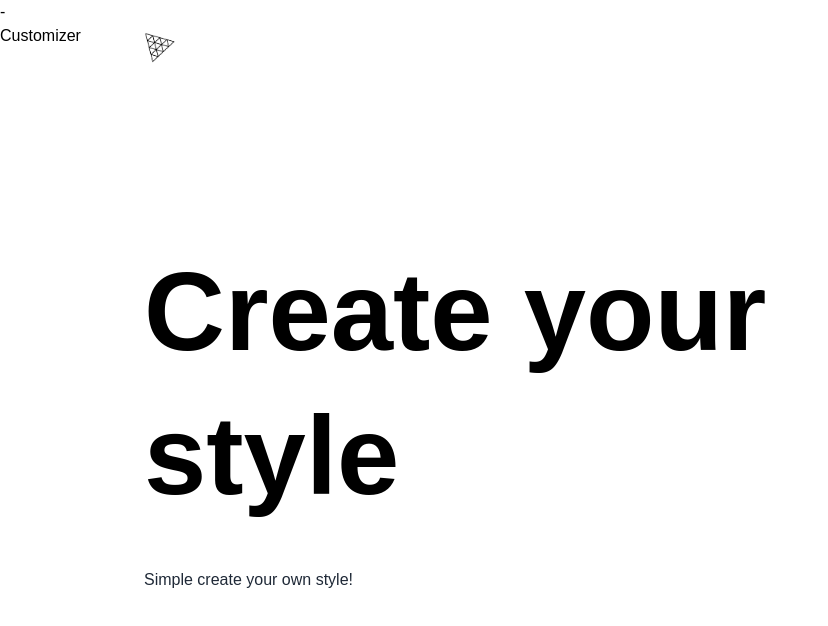
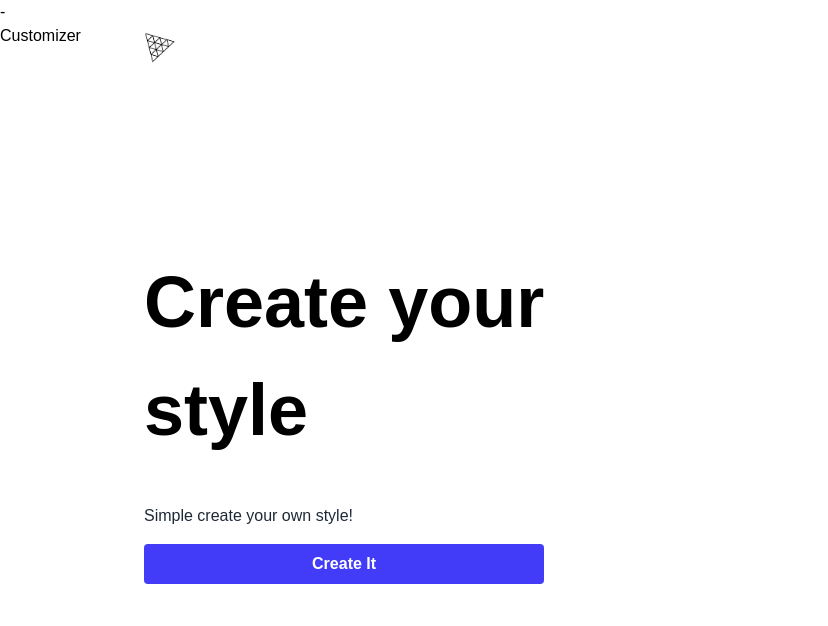
Before and after one commit to GedasIncirauskas/t-shirt-app, a React (Vite) app: page / in a window 1280 px wide. Shown: the top 626 px of the page, without its empty margins (0-828 px from the left). Built offline with nearby package versions, Linux system fonts and the light colour scheme; a web font is replaced by a local one.

Commit message:
add button and style

```diff
--- a/src/pages/Home.jsx
+++ b/src/pages/Home.jsx
@@ -7,6 +7,7 @@ import {
   slideAnimation,
   headContentAnimation,
 } from "../config/motion";
+import { Button } from "../components";
 import { icon } from "../icon";
 
 const Home = () => {
@@ -24,7 +25,7 @@ const Home = () => {
           </motion.header>
           <motion.div className="home-content" {...headContainerAnimation}>
             <motion.div {...headTextAnimation}>
-              <h1 className="head-text">
+              <h1 className="max-w-md text-[72px] font-bold">
                 Create your <br className="xl:block hidden" /> style
               </h1>
             </motion.div>
@@ -35,6 +36,11 @@ const Home = () => {
               <p className="max-w-md font-normal text-base text-gray-800">
                 Simple create your own style!
               </p>
+              <Button
+                type={"filled"}
+                title={"Create It"}
+                handleClick={() => (state.intro = false)}
+              />
             </motion.div>
           </motion.div>
         </motion.section>
--- a/src/store/index.js
+++ b/src/store/index.js
@@ -2,7 +2,7 @@ import { proxy } from "valtio";
 
 const state = proxy({
   intro: true,
-  color: "#EFBD48",
+  color: "#423bf7",
   isLogoTexture: true,
   isFullTExture: false,
   logoDecal: "./threejs.png",
```
